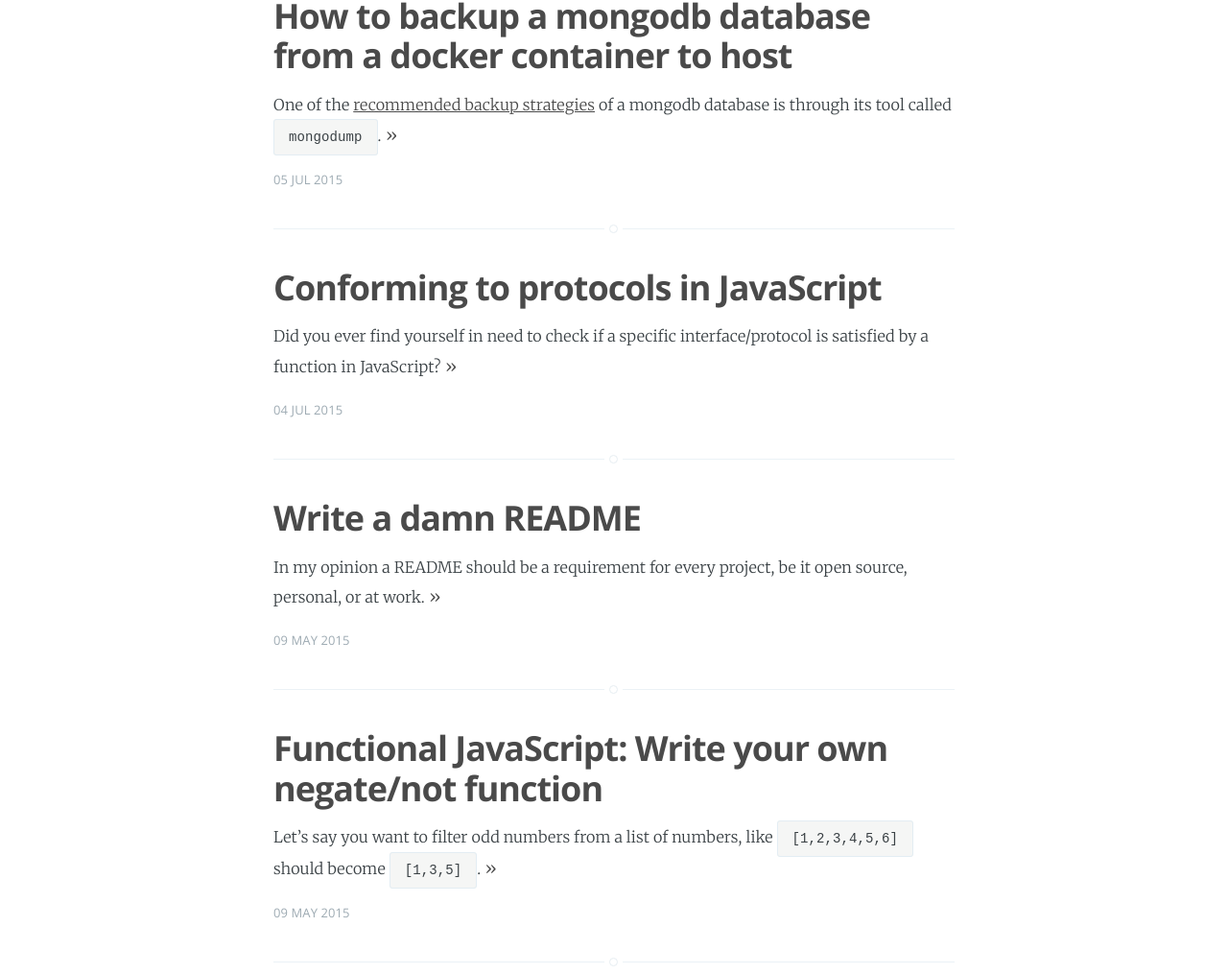
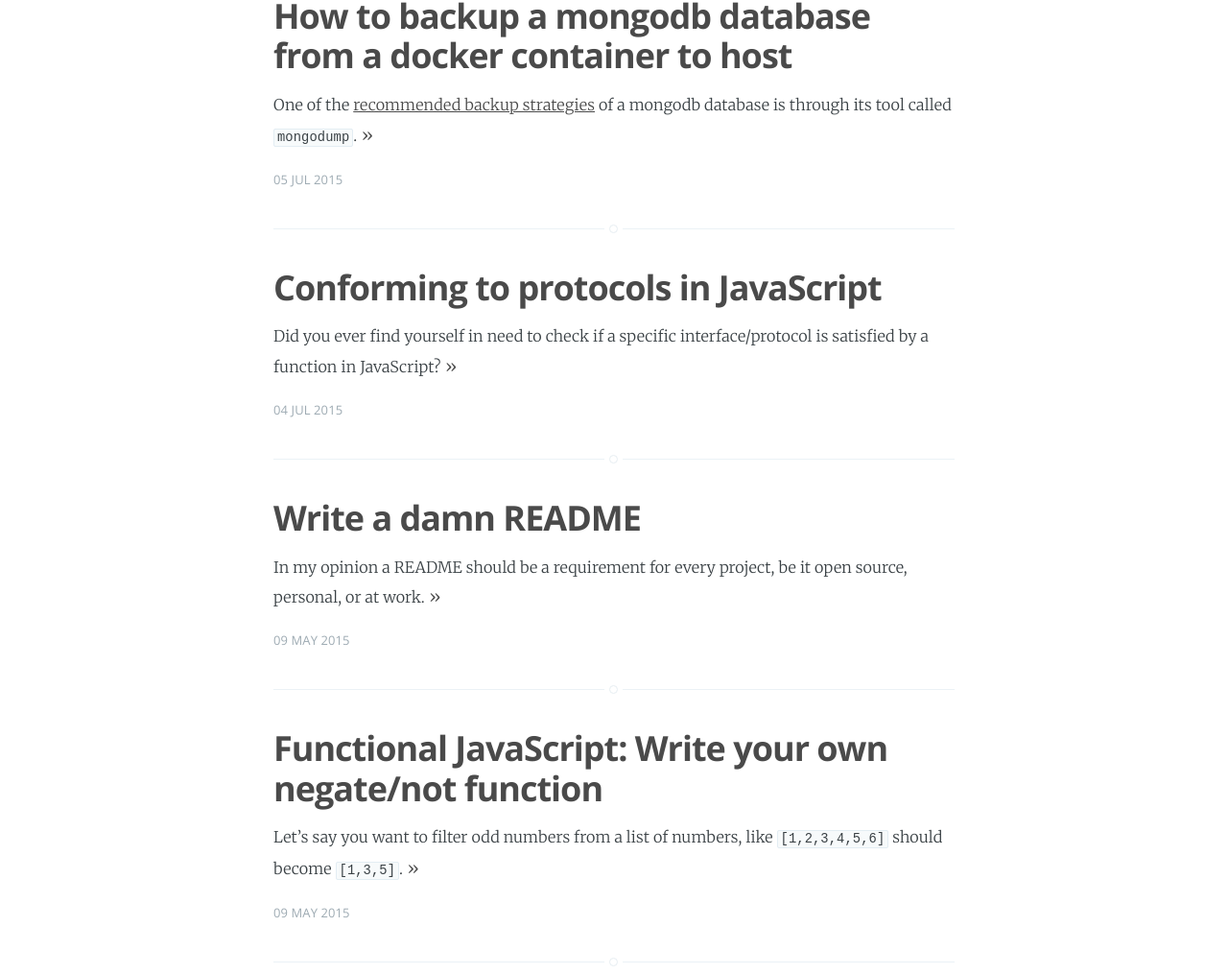
Before and after one commit to christian-fei/christian-fei.github.io-pandoc, a Jekyll site: the page built from index.html, in a window 1280 px wide. Shown: the part 1946-2961 px from the top of the page at 96% size. Built offline with Jekyll 4.4.1, drawn with Linux system fonts in a browser that asks for light colours; Markdown is read by kramdown in place of the engine named in the settings; the list of posts is cut into pages by our own code.

Commit message:
fixed styles

```diff
--- a/assets/css/screen.css
+++ b/assets/css/screen.css
@@ -1786,4 +1786,4 @@
 
 /* GitHub style for Pygments syntax highlighter, for use with Jekyll Courtesy of GitHub.com */
 
-pre, code { overflow-x: auto; white-space: pre; background: #f5f6f5; padding: 10px 15px; border-radius: 3px; font-size: 14px; }
+pre { overflow-x: auto; white-space: pre; background: #f5f6f5; padding: 10px 15px; border-radius: 3px; font-size: 14px; }
```
